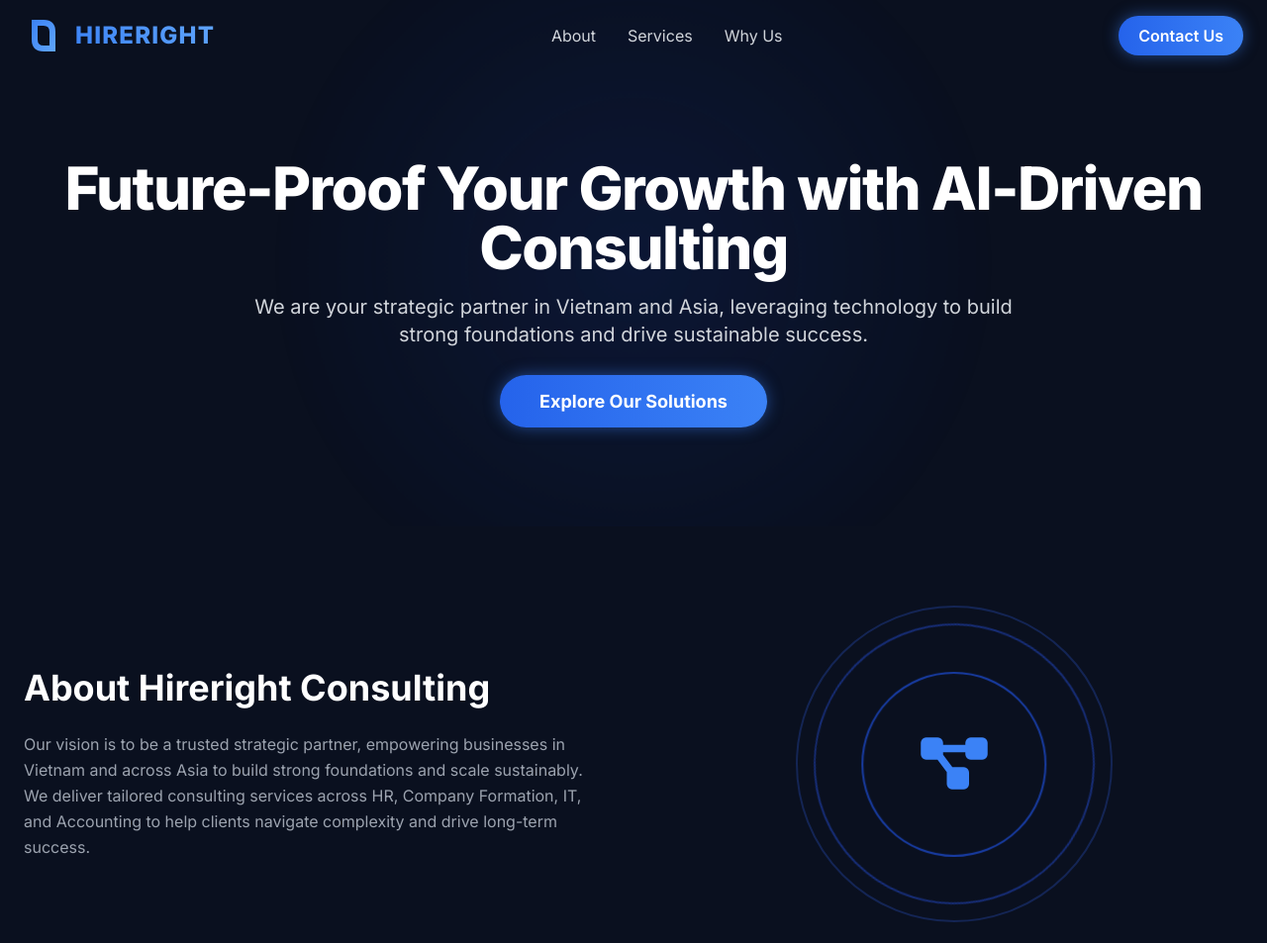
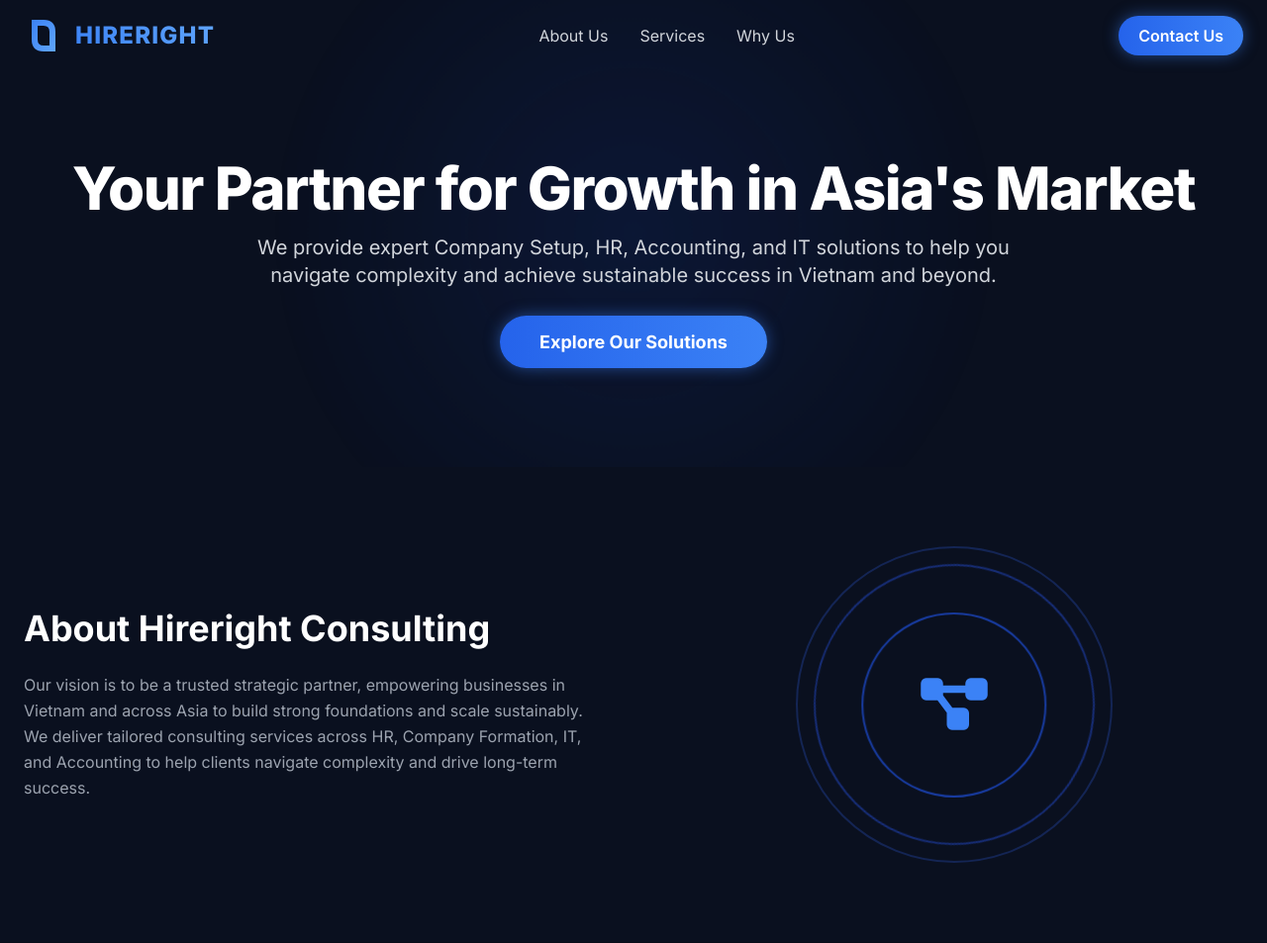
Before and after one commit to hireright-consulting/HIRERIGHT, a plain HTML site: page index.html in a window 1280 px wide. Shown: the top 953 px of the page at 99% size. Drawn offline with nearby package versions, Linux system fonts and the light colour scheme.

Commit message:
Update index.html

```diff
--- a/index.html
+++ b/index.html
@@ -105,7 +105,7 @@
                 <span class="text-2xl font-extrabold tracking-wider logo-text">HIRERIGHT</span>
             </div>
             <div class="hidden md:flex items-center space-x-8">
-                <a href="#about" class="text-gray-300 hover:text-white transition">About</a>
+                <a href="#about" class="text-gray-300 hover:text-white transition">About Us</a>
                 <a href="#services" class="text-gray-300 hover:text-white transition">Services</a>
                 <a href="#why-us" class="text-gray-300 hover:text-white transition">Why Us</a>
             </div>
@@ -118,7 +118,7 @@
         </nav>
         <!-- Mobile Menu -->
         <div id="mobile-menu" class="hidden md:hidden bg-gray-900/90 backdrop-blur-sm">
-            <a href="#about" class="block text-center text-gray-300 hover:text-white py-3">About</a>
+            <a href="#about" class="block text-center text-gray-300 hover:text-white py-3">About Us</a>
             <a href="#services" class="block text-center text-gray-300 hover:text-white py-3">Services</a>
             <a href="#why-us" class="block text-center text-gray-300 hover:text-white py-3">Why Us</a>
             <a href="#contact" class="block text-center text-gray-300 hover:text-white py-3">Contact Us</a>
@@ -128,8 +128,8 @@
     <!-- Hero Section -->
     <section class="hero-bg text-white pt-32 pb-20 md:pt-40 md:pb-28">
         <div class="container mx-auto px-6 text-center relative z-10">
-            <h1 class="text-4xl md:text-6xl font-extrabold leading-tight mb-4 tracking-tight">Future-Proof Your Growth with AI-Driven Consulting</h1>
-            <p class="text-lg md:text-xl text-gray-300 mb-10 max-w-3xl mx-auto">We are your strategic partner in Vietnam and Asia, leveraging technology to build strong foundations and drive sustainable success.</p>
+            <h1 class="text-4xl md:text-6xl font-extrabold leading-tight mb-4 tracking-tight">Your Partner for Growth in Asia's Market</h1>
+            <p class="text-lg md:text-xl text-gray-300 mb-10 max-w-3xl mx-auto">We provide expert Company Setup, HR, Accounting, and IT solutions to help you navigate complexity and achieve sustainable success in Vietnam and beyond.</p>
             <a href="#services" class="cta-button text-white font-bold py-4 px-10 rounded-full text-lg">Explore Our Solutions</a>
         </div>
     </section>
@@ -257,6 +257,14 @@
             mobileMenu.classList.toggle('hidden');
         });
 
+        // Close mobile menu when a link is clicked
+        const mobileLinks = document.querySelectorAll('#mobile-menu a');
+        mobileLinks.forEach(link => {
+            link.addEventListener('click', () => {
+                mobileMenu.classList.add('hidden');
+            });
+        });
+
         // Scroll animations
         const sections = document.querySelectorAll('.fade-in-section');
         const observer = new IntersectionObserver((entries) => {
```
Lines whose indentation alone changed are shown as unchanged.
